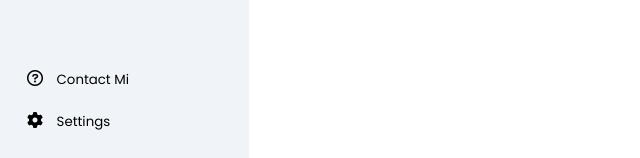
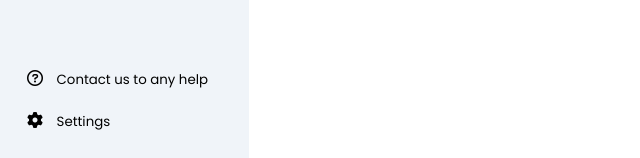
Before and after one commit to vaibhavsolankepatil/age_calculator, a plain HTML site: page index.html in a window 1280 px wide. Shown: the part 642-800 px from the top of the page, 0-640 px from the left. Drawn offline with Linux system fonts and the light colour scheme.

Commit message:
index.html

```diff
--- a/index.html
+++ b/index.html
@@ -74,7 +74,7 @@
                     <a href="https://vaibhavsolankepatil.github.io/vs_creation/#contact" target="_blank">
                         <button class="transparentButton">
                             <i class="fa-regular fa-circle-question"></i>
-                            <span class="collapseText">Contact Mi</span>
+                            <span class="collapseText">Contact us to any help</span>
                         </button>
                     </a>
                     <button class="transparentButton">
```
